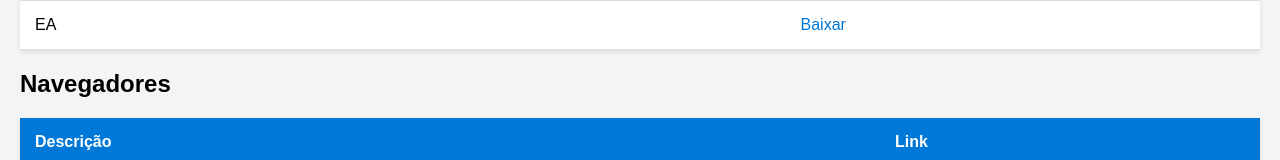
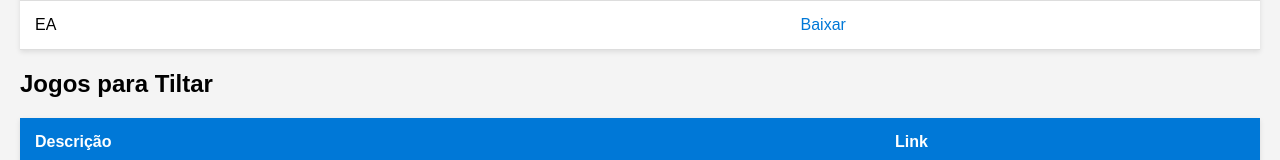
Before and after one commit to NyckolasBotero/Install-Links, a plain HTML site: page index.html in a window 1280 px wide. Shown: the part 626-786 px from the top of the page. Drawn offline with Linux system fonts and the light colour scheme.

Commit message:
Add files via upload

```diff
--- a/index.html
+++ b/index.html
@@ -101,7 +101,7 @@
         </tbody>
     </table>
 
-    <h2>Navegadores</h2>
+    <h2>Jogos para Tiltar</h2>
     <table>
         <thead>
             <tr>
```
